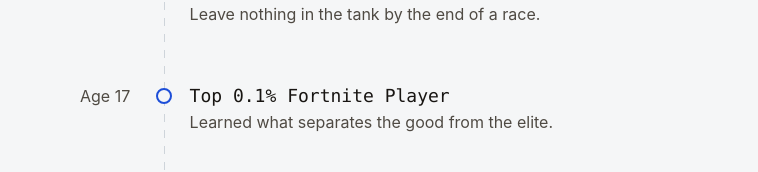
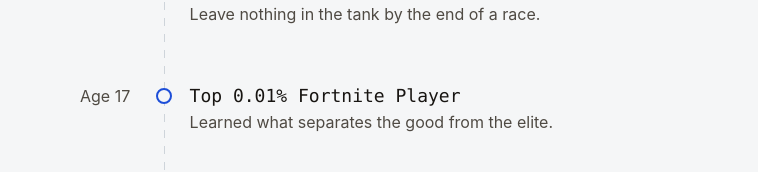
Before and after one commit to jmurrah/personal-portfolio-v3, a React (Vite) app: page /signals in a window 1280 px wide. Shown: the part 438-610 px from the top of the page, without its empty margins (256-1014 px from the left). Built offline with nearby package versions, Linux system fonts and the light colour scheme; a web font is replaced by a local one.

Commit message:
ready to make this even better

```diff
--- a/src/pages/Signals.tsx
+++ b/src/pages/Signals.tsx
@@ -21,7 +21,7 @@
   {
     id: 'fortnite',
     label: 'Age 17',
-    title: 'Top 0.1% Fortnite Player',
+    title: 'Top 0.01% Fortnite Player',
     description: 'Learned what separates the good from the elite.',
     isFilled: false,
   },
```
